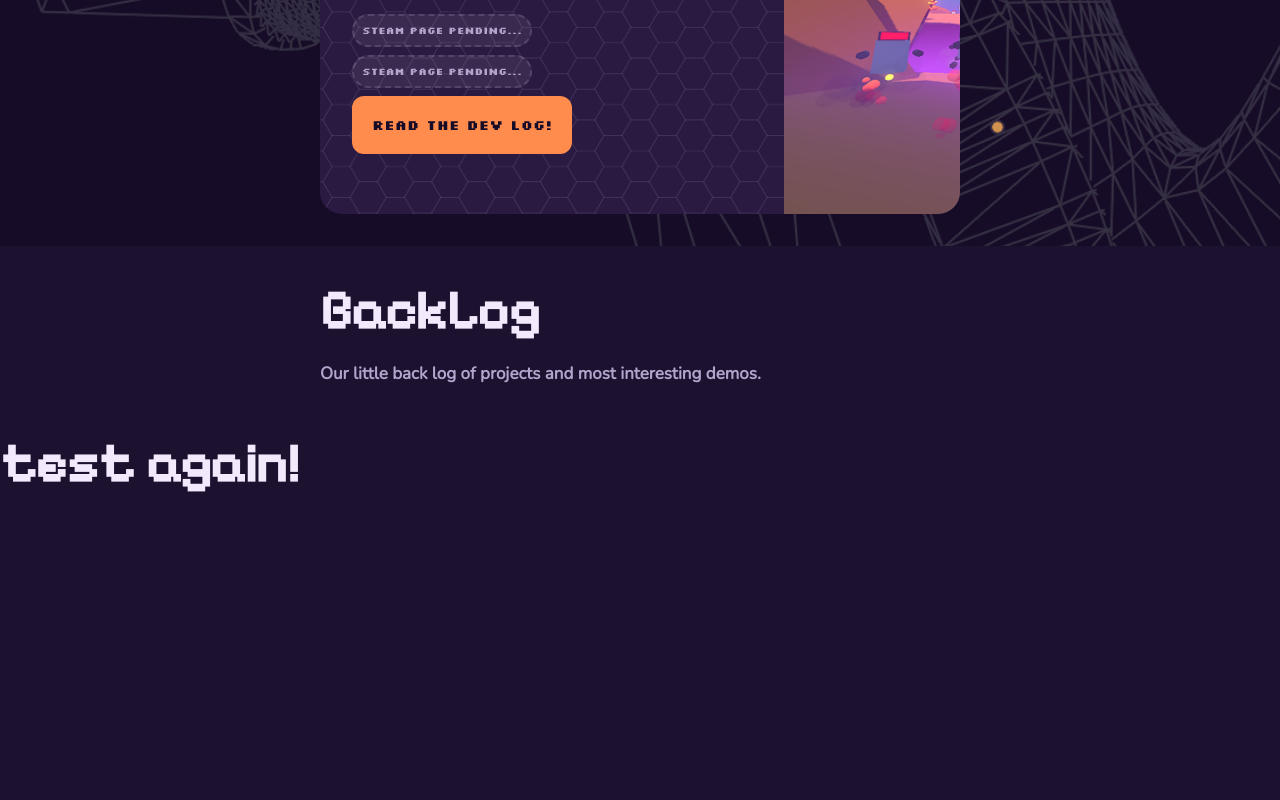
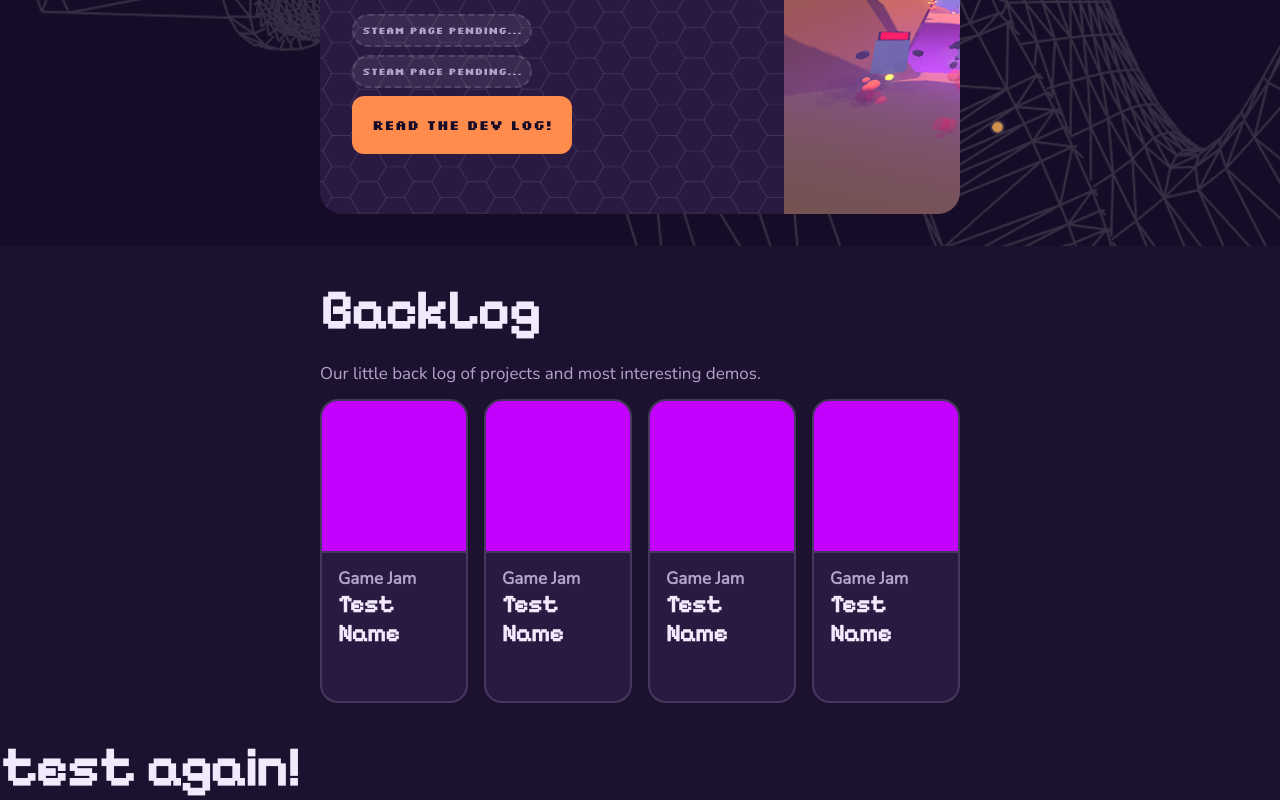
Before and after one commit to Silly-Little-Games-Studio/main-website, a Next.js app: page / in a window 1280 px wide. Shown: the part 666-1466 px from the top of the page. Before the commit the page ends 1162 px from the top, so only its background shows below. Built offline with nearby package versions, Linux system fonts and the light colour scheme.

Commit message:
Finish backlog Add page navagation to header
*Didnt actually finish the backlog as I have to actually add the games and the pages but otherwise everything else is done for it

```diff
--- a/src/components/header/header.js
+++ b/src/components/header/header.js
@@ -4,12 +4,24 @@ export const Header = ({ takeRef }) => {
   return (
     <>
       <div className={styles.header}>
+        <a href="#">
           <div className={styles.logo}></div>
+        </a>
+        <a href="#Portfolio">
           <h2>Portfolio</h2>
+        </a>
+        <a href="#Manifesto">
           <h2>Manifesto</h2>
+        </a>
+        <a href="#Team">
           <h2>Team</h2>
+        </a>
+        <a href="#Blog">
           <h2>Blog</h2>
+        </a>
+        <a href="#Contact">
           <h2>Contact</h2>
+        </a>
       </div>
     </>
   );
--- a/src/components/heros/backLogHero.js
+++ b/src/components/heros/backLogHero.js
@@ -1,13 +1,45 @@
 import styles from "./backlogHero.module.css";
 
-export const BackLogHero = ({ takeRef }) => {
+export const BackLogHero = ({ id }) => {
   return (
     <>
       <heroSection>
+        <section id={id} />
         <heroHeading>
           <h1>BackLog</h1>
           <h2>Our little back log of projects and most interesting demos.</h2>
         </heroHeading>
+
+        <div className={styles.itemContainer}>
+          <div className={styles.backLogArticle}>
+            <div className={styles.articleImage}></div>
+            <div className={styles.articleText}>
+              <text className={styles.articleType}> Game Jam</text>
+              <text className={styles.articleName}> Test Name</text>
+            </div>
+          </div>
+          <div className={styles.backLogArticle}>
+            <div className={styles.articleImage}></div>
+            <div className={styles.articleText}>
+              <text className={styles.articleType}> Game Jam</text>
+              <text className={styles.articleName}> Test Name</text>
+            </div>
+          </div>
+          <div className={styles.backLogArticle}>
+            <div className={styles.articleImage}></div>
+            <div className={styles.articleText}>
+              <text className={styles.articleType}> Game Jam</text>
+              <text className={styles.articleName}> Test Name</text>
+            </div>
+          </div>
+          <div className={styles.backLogArticle}>
+            <div className={styles.articleImage}></div>
+            <div className={styles.articleText}>
+              <text className={styles.articleType}> Game Jam</text>
+              <text className={styles.articleName}> Test Name</text>
+            </div>
+          </div>
+        </div>
       </heroSection>
     </>
   );
--- a/src/components/heros/backlogHero.module.css
+++ b/src/components/heros/backlogHero.module.css
@@ -1,5 +1,46 @@
-#itemContainer {
+.itemContainer {
   display: flex;
   flex-direction: row;
   gap: 16px;
+  flex: 1;
 }
+
+.backLogArticle {
+  background-color: #2a1a42;
+  width: 250px;
+  height: 300px;
+  border-radius: 18px;
+  border: 2px solid #f2eafc24;
+  overflow: hidden;
+}
+
+.articleImage {
+  display: flex;
+  flex: 1;
+  height: 50%;
+  background-color: rgb(195, 0, 255);
+  box-shadow: 0 2px 0 #f2eafc24;
+}
+
+.articleText {
+  display: flex;
+  height: 100%;
+  flex-direction: column;
+  padding: 16px;
+}
+
+.articleName {
+  font-size: 24px;
+  font-family: "PixelifySans", PixelifySans-Regular;
+  font-weight: 700;
+  color: #f2eafc;
+  margin: 0%;
+}
+
+.articleType {
+  font-size: 17px;
+  font-family: "Nunito", Nunito-Regular;
+  font-weight: 700;
+  color: #b3a4cc;
+  margin: 0%;
+}
--- a/src/pages/index.js
+++ b/src/pages/index.js
@@ -7,7 +7,7 @@ export default function Home() {
     <>
       <Header />
       <MainHero />
-      <BackLogHero />
+      <BackLogHero id="Portfolio" />
       <h1>test again!</h1>
       {/*
       <h1>================================</h1>
--- a/src/styles/globals.css
+++ b/src/styles/globals.css
@@ -1,5 +1,6 @@
 html {
   background-color: #1d1130;
+  scroll-behavior: smooth;
 }
 
 body {
@@ -41,6 +42,7 @@ h1 {
 h2 {
   font-size: 17px;
   font-family: "Nunito", Nunito-Regular;
+  font-weight: 400;
   color: #b3a4cc;
 }
 
@@ -59,3 +61,8 @@ heroHeading {
   flex-direction: column;
   gap: 5px;
 }
+
+a {
+  text-decoration: none;
+  color: inherit;
+}
```
Lines whose indentation alone changed are shown as unchanged.
